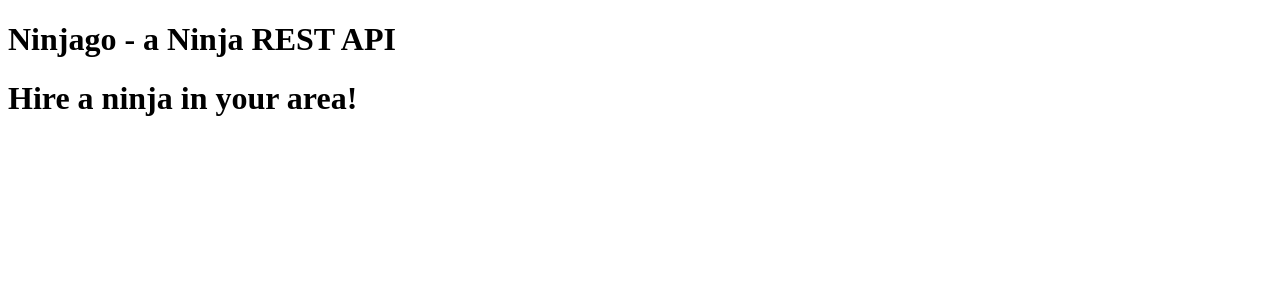
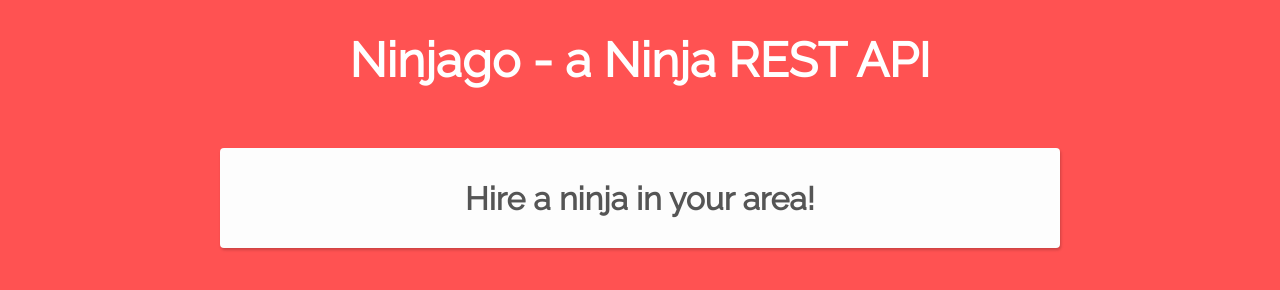
Before and after one commit to Daniel-Choiniere/API, a website: page public/index.html in a window 1280 px wide. Drawn offline with nearby package versions, Linux system fonts and the light colour scheme.

Commit message:
merged version15.0

```diff
--- a/public/index.html
+++ b/public/index.html
@@ -4,6 +4,7 @@
         <meta charset="utf-8">
         <title>Ninjago</title>
         <link href="https://fonts.googleapis.com/css?family=Raleway" rel="stylesheet">
+        <link href="styles.css" rel="stylesheet" />
     </head>
 
     <body>
```
